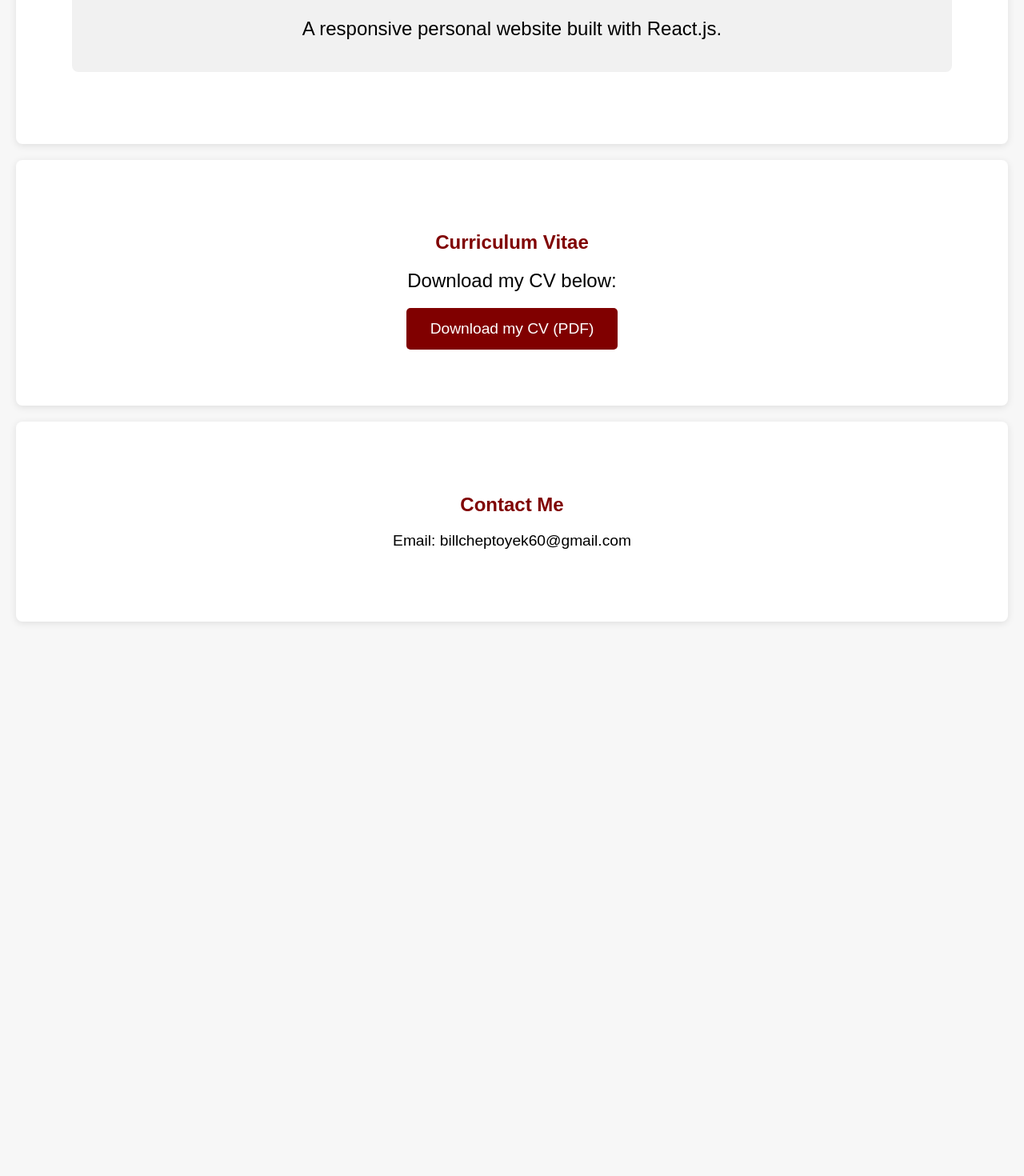
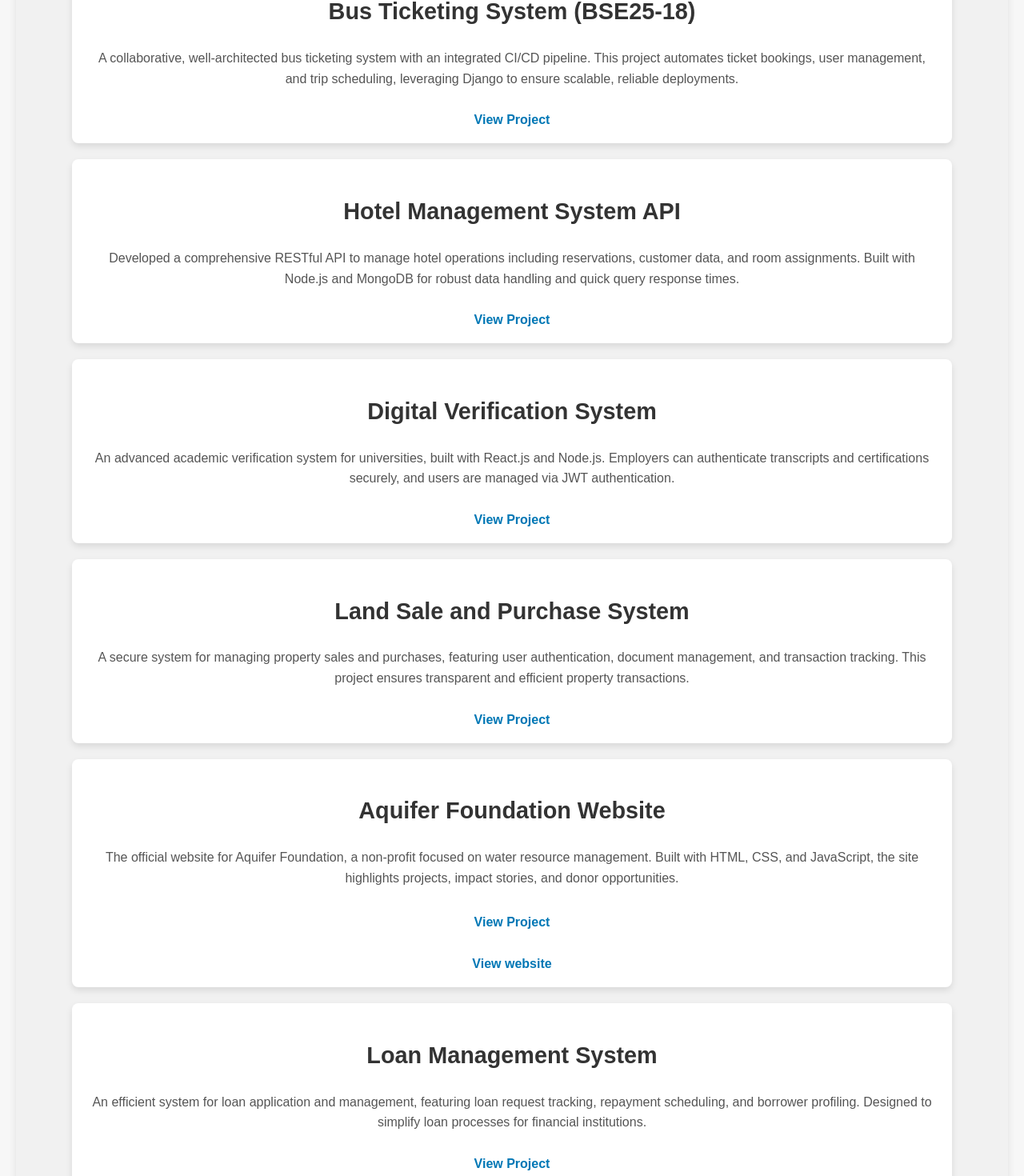
Before and after one commit to BILL-CHEPTOYEK/CHEPTOYEK-BILL, a React (Create React App) app: page / in a window 1280 px wide. Shown: the part 1956-3426 px from the top of the page at 80% size. Before the commit the page ends 2773 px from the top, so only its background shows below. Built offline with nearby package versions, Linux system fonts and the light colour scheme.

Commit message:
Projects, contact enhancement

```diff
--- a/src/App.css
+++ b/src/App.css
@@ -217,3 +217,111 @@ strong {
     font-size: 1.2em;
   }
 }
+
+/* Contact Section Styling */
+#contact {
+  text-align: center;
+  padding: 60px 20px;
+  background-color: #f9f9f9;
+  border-radius: 10px;
+  box-shadow: 0 2px 10px rgba(0, 0, 0, 0.1);
+  margin-top: 40px;
+}
+
+#contact p {
+  font-size: 1.2em;
+  margin-bottom: 20px;
+}
+
+.social-links {
+  display: flex;
+  justify-content: center;
+  gap: 15px;
+  margin-top: 20px;
+}
+
+.social-btn img {
+  height: 40px;
+  transition: transform 0.3s ease;
+}
+
+.social-btn img:hover {
+  transform: scale(1.1);
+}
+
+/* About and Projects Background */
+#about,
+#projects {
+  background-color: #f1f1f1;
+  /* Light gray background */
+  padding: 70px 50px;
+  border-radius: 8px;
+  box-shadow: 0 2px 10px rgba(0, 0, 0, 0.1);
+  margin: 20px 0;
+}
+
+/* Headings for Sections */
+h2 {
+  font-size: 2.5em;
+  color: #800000;
+  text-align: center;
+  margin-bottom: 20px;
+}
+
+/* About Section Text Styling */
+.about-content p {
+  font-size: 1.2em;
+  line-height: 1.8;
+  color: #333;
+  margin: 20px 0;
+}
+
+/* Project Item Styling */
+.project {
+  background-color: #ffffff;
+  padding: 20px;
+  border-radius: 8px;
+  margin-bottom: 20px;
+  box-shadow: 0 4px 8px rgba(0, 0, 0, 0.1);
+}
+
+.project h3 {
+  font-size: 1.8em;
+  color: #333;
+}
+
+.project p {
+  font-size: 1em;
+  line-height: 1.6;
+  color: #555;
+}
+
+.project a {
+  display: inline-block;
+  color: #0077B5;
+  text-decoration: none;
+  font-weight: bold;
+  margin-top: 10px;
+}
+
+.project a:hover {
+  text-decoration: underline;
+  color: #005582;
+}
+
+/* Responsive Styles for About and Projects */
+@media (max-width: 768px) {
+
+  #about,
+  #projects {
+    padding: 50px 20px;
+  }
+
+  .project h3 {
+    font-size: 1.6em;
+  }
+
+  .project p {
+    font-size: 1em;
+  }
+}
--- a/src/App.js
+++ b/src/App.js
@@ -44,7 +44,7 @@ function App() {
       <section id="about">
         <div className="container">
           <h2>About Me</h2>
-          <div className="about-content">
+          <div className="project">
             <p>
               Hey there! I'm a final-year Software Engineering student, deeply passionate about automating everyday tasks and redefining how humans live through technology. My expertise? Well, let's just say I can <strong>flirt</strong> with any application or operating system using <strong>Flutter</strong> and <strong>Node.js</strong>, effortlessly syncing up with any backend. And don’t worry, I’ll always be <strong>React-ing</strong> to your user interface needs with style!
             </p>
@@ -60,14 +60,67 @@ function App() {
 
       {/* Projects Section */}
       <section id="projects">
-        <div className="container">
+        <div class="container">
           <h2>Projects</h2>
-          <div className="project">
-            <h3>Portfolio Website</h3>
-            <p>A responsive personal website built with React.js.</p>
+
+          <div class="project">
+            <h3>Bus Ticketing System (BSE25-18)</h3>
+            <p>A collaborative, well-architected bus ticketing system with an integrated CI/CD pipeline. This project automates ticket bookings, user management, and trip scheduling, leveraging Django to ensure scalable, reliable deployments.</p>
+            <a href="https://github.com/BILL-CHEPTOYEK/BSE25-18" target="_blank">View Project</a>
           </div>
+
+          <div class="project">
+            <h3>Hotel Management System API</h3>
+            <p>Developed a comprehensive RESTful API to manage hotel operations including reservations, customer data, and room assignments. Built with Node.js and MongoDB for robust data handling and quick query response times.</p>
+            <a href="https://github.com/BILL-CHEPTOYEK/hotelms-api" target="_blank">View Project</a>
+          </div>
+
+          <div class="project">
+            <h3>Digital Verification System</h3>
+            <p>An advanced academic verification system for universities, built with React.js and Node.js. Employers can authenticate transcripts and certifications securely, and users are managed via JWT authentication.</p>
+            <a href="https://github.com/BILL-CHEPTOYEK/Digital-Verification-System" target="_blank">View Project</a>
+          </div>
+
+          <div class="project">
+            <h3>Land Sale and Purchase System</h3>
+            <p>A secure system for managing property sales and purchases, featuring user authentication, document management, and transaction tracking. This project ensures transparent and efficient property transactions.</p>
+            <a href="https://github.com/BILL-CHEPTOYEK/land-sale-system" target="_blank">View Project</a>
+          </div>
+
+          <div class="project">
+            <h3>Aquifer Foundation Website</h3>
+            <p>The official website for Aquifer Foundation, a non-profit focused on water resource management. Built with HTML, CSS, and JavaScript, the site highlights projects, impact stories, and donor opportunities.</p>
+            <p><a href="https://github.com/BILL-CHEPTOYEK/aquifer-foundation-website" target="_blank">View Project</a> </p>
+            <a href='https://aquifer-foundation.org/' target='blank'>View website</a>
+          </div>
+
+          <div class="project">
+            <h3>Loan Management System</h3>
+            <p>An efficient system for loan application and management, featuring loan request tracking, repayment scheduling, and borrower profiling. Designed to simplify loan processes for financial institutions.</p>
+            <a href="https://github.com/BILL-CHEPTOYEK/loan-management-system" target="_blank">View Project</a>
+          </div>
+
+          <div class="project">
+            <h3>Recess Term 2 Projects</h3>
+            <p>A set of Data Science and ML projects developed during an academic term. Includes analyses on crime statistics and heart disease datasets, applying predictive modeling techniques.</p>
+            <a href="https://github.com/BILL-CHEPTOYEK/RECESS-TERM-2" target="_blank">View Project</a>
+          </div>
+
+          <div class="project">
+            <h3>Anka Business Services System</h3>
+            <p>A Laravel-based business management system, providing client management, invoicing, and project tracking for business operations. Built for adaptability, ensuring scalable growth.</p>
+            <a href="https://github.com/BILL-CHEPTOYEK/Anka-Business-services-System" target="_blank">View Project</a>
+          </div>
+
+          <div class="project">
+            <h3>Medical Diagnosis AI - Prostate Cancer</h3>
+            <p>Developed an AI model using Python for diagnosing prostate cancer, utilizing data-driven algorithms to enhance early detection accuracy.</p>
+            <a href="https://github.com/BILL-CHEPTOYEK/MEDICAL-DIAGNOSIS-AI-PROSTATE-CANCER-" target="_blank">View Project</a>
+          </div>
+
         </div>
       </section>
+
 
       {/* CV Section */}
       <section id="cv">
@@ -84,9 +137,26 @@ function App() {
       <section id="contact">
         <div className="container">
           <h2>Contact Me</h2>
-          <p>Email: billcheptoyek60@gmail.com</p>
+          <p>Email: <a href="mailto:billcheptoyek60@gmail.com">billcheptoyek60@gmail.com</a></p>
+          <div className="social-links">
+            <a href="https://www.linkedin.com/in/cheptoyekbill1" className="social-btn" target="_blank">
+              <img src="https://img.shields.io/badge/LinkedIn-0077B5?style=for-the-badge&logo=linkedin&logoColor=white" alt="LinkedIn" />
+            </a>
+            <a href="https://stackoverflow.com/users/yourprofile" className="social-btn" target="_blank">
+              <img src="https://img.shields.io/badge/Stack_Overflow-FE7A16?style=for-the-badge&logo=stack-overflow&logoColor=white" alt="Stack Overflow" />
+            </a>
+            <a href="https://www.kaggle.com/cheptoyekbill" className="social-btn" target="_blank">
+              <img src="https://img.shields.io/badge/Kaggle-20BEFF?style=for-the-badge&logo=kaggle&logoColor=white" alt="Kaggle" />
+            </a>
+            <a href="https://x.com/trojan__bill" className="social-btn" target="_blank">
+              <img src="https://img.shields.io/badge/X-000000?style=for-the-badge&logo=x&logoColor=white" alt="X (formerly Twitter)" />
+            </a>
+          </div>
         </div>
       </section>
+
+
+
     </div>
   );
 }
```
